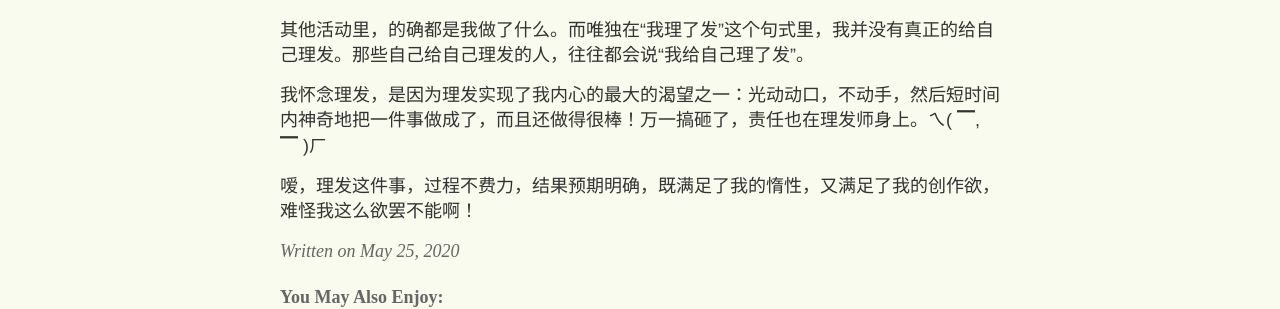
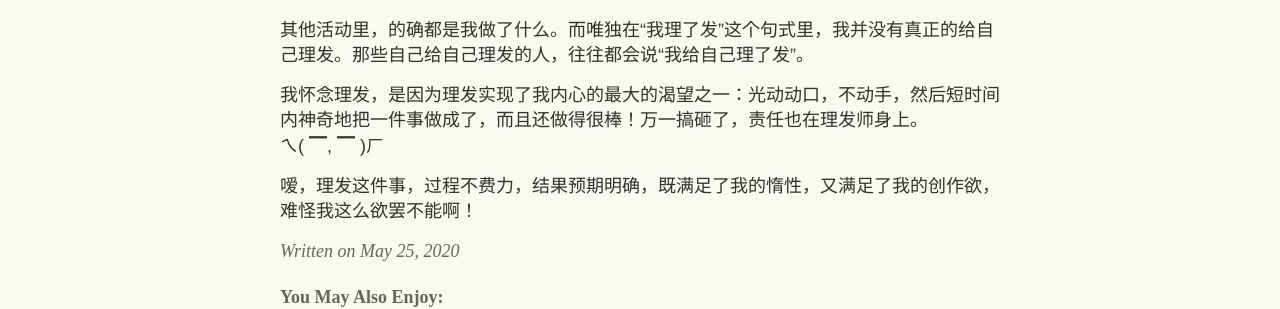
Before and after one commit to yihanxu/yihanxu.github.io, a Jekyll site: the page built from _posts/2020-05-25-joy-of-getting-a-haircut.md, in a window 1280 px wide. Shown: the part 833-1142 px from the top of the page. Built offline with Jekyll 4.4.1, drawn with Linux system fonts in a browser that asks for light colours; comment, search, counter and statistics services are not loaded.

Commit message:
fix emoji

```diff
--- a/_posts/2020-05-25-joy-of-getting-a-haircut.md
+++ b/_posts/2020-05-25-joy-of-getting-a-haircut.md
@@ -24,6 +24,7 @@ category: 这就是生活
 
 其他活动里，的确都是我做了什么。而唯独在“我理了发”这个句式里，我并没有真正的给自己理发。那些自己给自己理发的人，往往都会说“我给自己理了发”。
 
-我怀念理发，是因为理发实现了我内心的最大的渴望之一：光动动口，不动手，然后短时间内神奇地把一件事做成了，而且还做得很棒！万一搞砸了，责任也在理发师身上。ㄟ( ▔, ▔ )ㄏ
+我怀念理发，是因为理发实现了我内心的最大的渴望之一：光动动口，不动手，然后短时间内神奇地把一件事做成了，而且还做得很棒！万一搞砸了，责任也在理发师身上。\
+ㄟ( ▔, ▔ )ㄏ
 
 嗳，理发这件事，过程不费力，结果预期明确，既满足了我的惰性，又满足了我的创作欲，难怪我这么欲罢不能啊！
```
